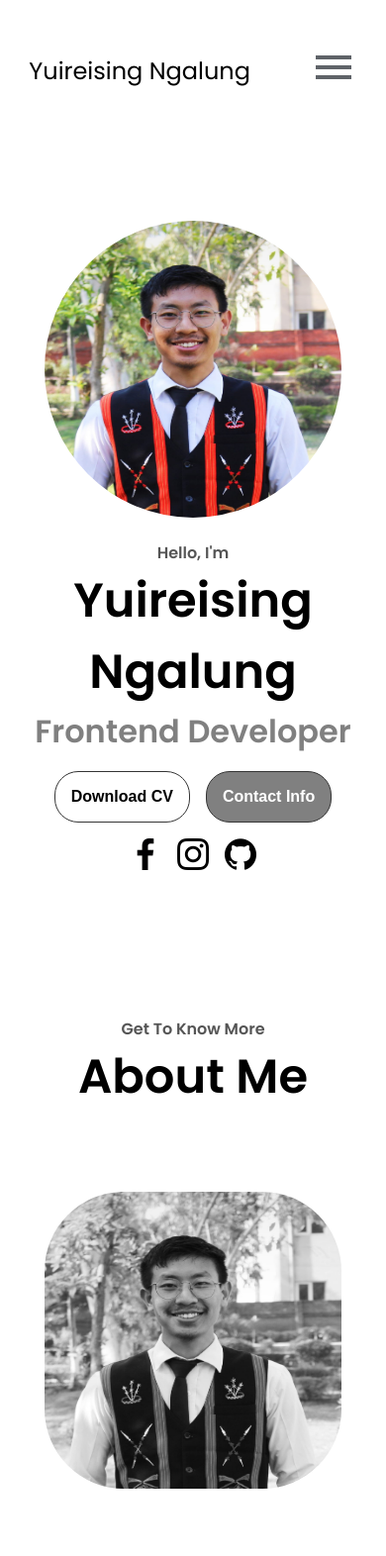
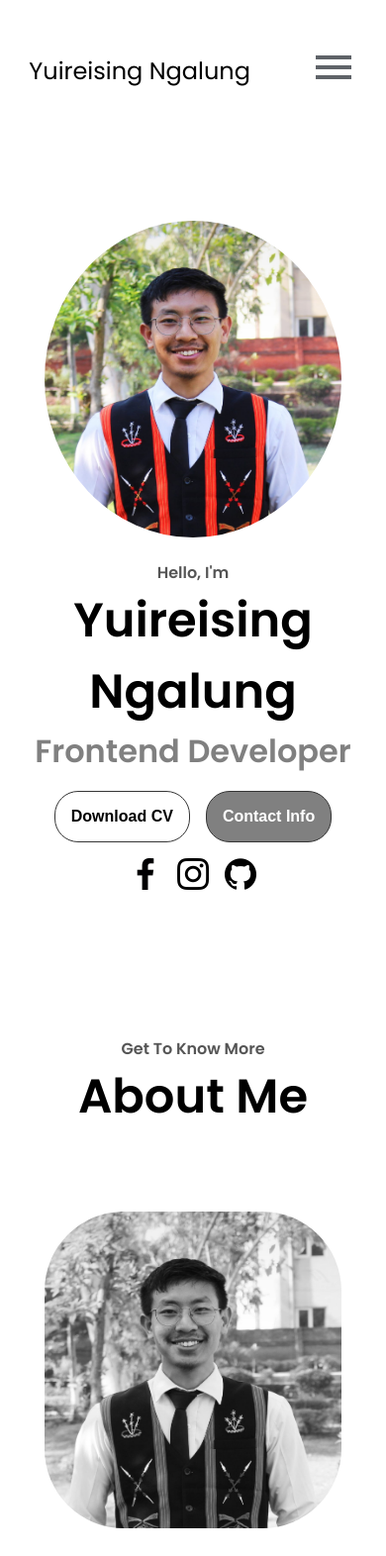
Before and after one commit to Yuireising-Ngalung/Portfolio, a plain HTML site: page index.html in a window 390 px wide. Shown: the top 1572 px of the page at 99% size. Drawn offline with Linux system fonts and the light colour scheme.

Commit message:
change image heights

```diff
--- a/css/mediaquery.css
+++ b/css/mediaquery.css
@@ -50,11 +50,11 @@
 
   .hero_section_left img {
     width: 300px;
-    height: 300px;
+    height: 320px;
   }
 
   .about_section_left img {
     width: 300px;
-    height: 300px;
+    height: 320px;
   }
 }
```
